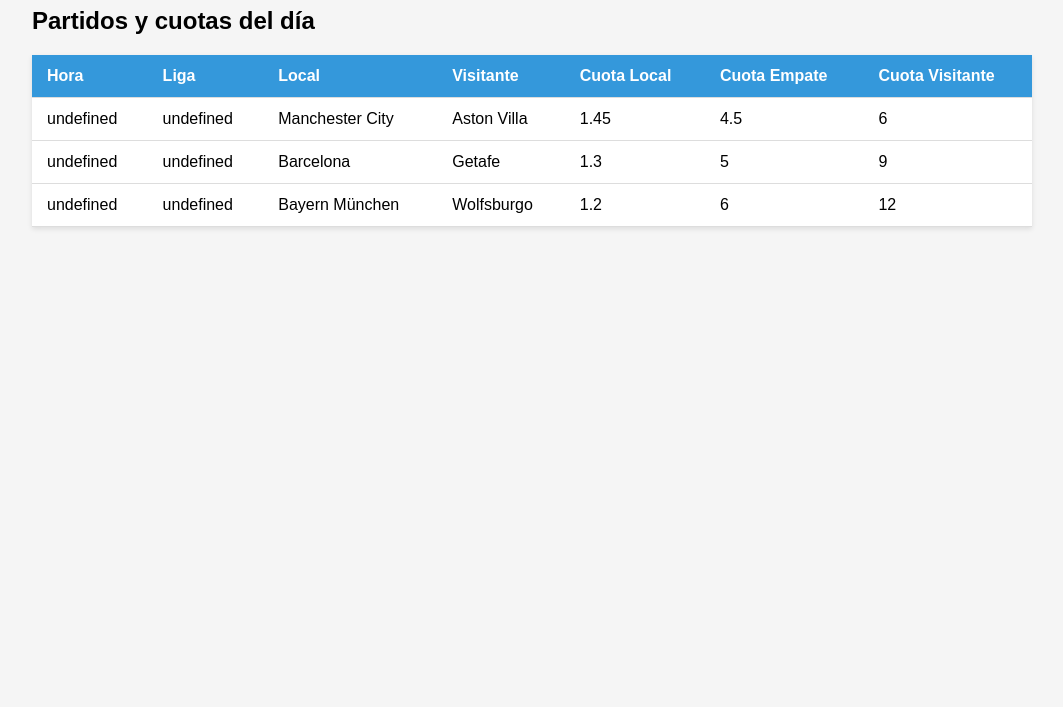
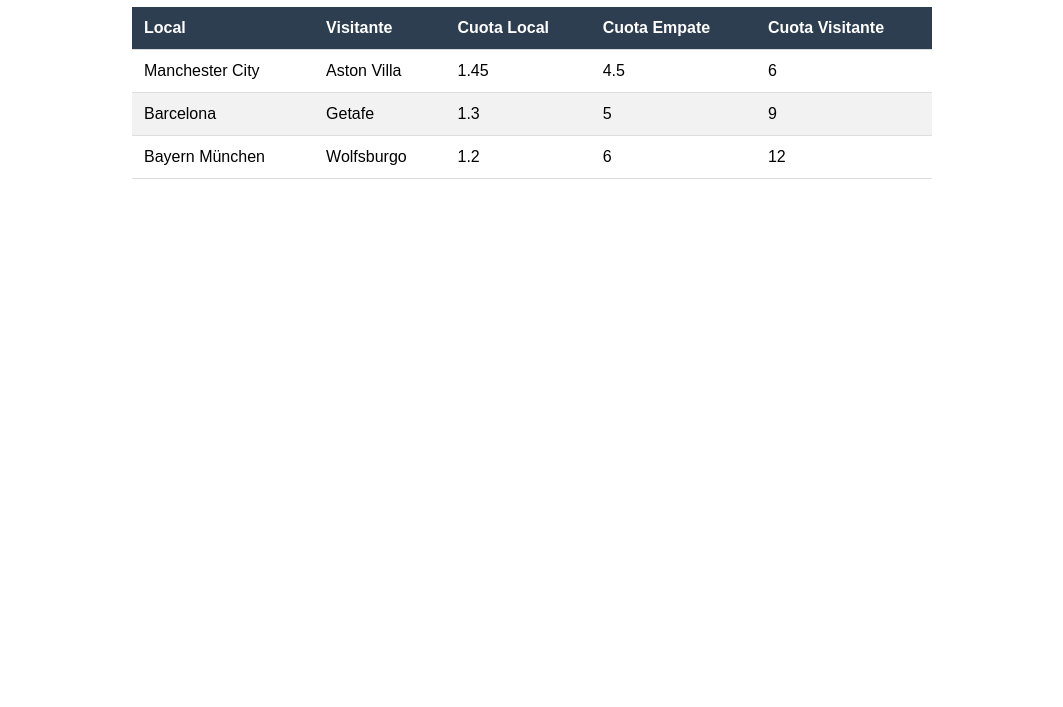
Before and after one commit to daniglez9708/la-jugada-prohibida, a plain HTML site: page index.html in a window 1280 px wide. Shown: the part 93-800 px from the top of the page, without its empty margins (108-1171 px from the left). Drawn offline with Linux system fonts and the light colour scheme.

Commit message:
prueba futbol

```diff
--- a/index.html
+++ b/index.html
@@ -2,51 +2,20 @@
 <html lang="es">
 <head>
     <meta charset="UTF-8">
-    <meta name="viewport" content="width=device-width, initial-scale=1.0">
     <title>La Jugada Prohibida</title>
     <style>
-        body {
-            font-family: Arial, sans-serif;
-            max-width: 1000px;
-            margin: 0 auto;
-            padding: 20px;
-            background-color: #f5f5f5;
-        }
-        h1 {
-            color: #2c3e50;
-            text-align: center;
-        }
-        table {
-            width: 100%;
-            border-collapse: collapse;
-            margin-top: 20px;
-            background: white;
-            box-shadow: 0 2px 5px rgba(0,0,0,0.1);
-        }
-        th, td {
-            padding: 12px 15px;
-            text-align: left;
-            border-bottom: 1px solid #ddd;
-        }
-        th {
-            background-color: #3498db;
-            color: white;
-            font-weight: bold;
-        }
-        tr:hover {
-            background-color: #f9f9f9;
-        }
+        body { font-family: Arial; max-width: 800px; margin: 0 auto; padding: 20px; }
+        table { width: 100%; border-collapse: collapse; margin-top: 20px; }
+        th, td { padding: 12px; text-align: left; border-bottom: 1px solid #ddd; }
+        th { background-color: #2c3e50; color: white; }
+        tr:nth-child(even) { background-color: #f2f2f2; }
     </style>
 </head>
 <body>
-    <h1>La Jugada Prohibida</h1>
-    <h2>Partidos y cuotas del día</h2>
-
-    <table id="partidos">
+    <h1>Partidos y cuotas del día</h1>
+    <table id="tabla-partidos">
         <thead>
             <tr>
-                <th>Hora</th>
-                <th>Liga</th>
                 <th>Local</th>
                 <th>Visitante</th>
                 <th>Cuota Local</th>
@@ -54,47 +23,26 @@
                 <th>Cuota Visitante</th>
             </tr>
         </thead>
-        <tbody>
-            <!-- Los datos se cargarán aquí -->
-        </tbody>
+        <tbody></tbody>
     </table>
 
     <script>
-        document.addEventListener('DOMContentLoaded', function() {
-            fetch('data.json')
-                .then(response => {
-                    if (!response.ok) {
-                        throw new Error('Error al cargar los datos');
-                    }
-                    return response.json();
-                })
-                .then(data => {
-                    const tableBody = document.querySelector('#partidos tbody');
-                    data.partidos.forEach(partido => {
-                        const row = document.createElement('tr');
-                        row.innerHTML = `
-                            <td>${partido.hora}</td>
-                            <td>${partido.liga}</td>
+        fetch('data.json')
+            .then(response => response.json())
+            .then(data => {
+                const tbody = document.querySelector('#tabla-partidos tbody');
+                data.partidos.forEach(partido => {
+                    tbody.innerHTML += `
+                        <tr>
                             <td>${partido.local}</td>
                             <td>${partido.visitante}</td>
                             <td>${partido.cuota_local}</td>
                             <td>${partido.cuota_empate}</td>
                             <td>${partido.cuota_visitante}</td>
-                        `;
-                        tableBody.appendChild(row);
-                    });
-                })
-                .catch(error => {
-                    console.error('Error:', error);
-                    document.querySelector('#partidos tbody').innerHTML = `
-                        <tr>
-                            <td colspan="7" style="color: red; text-align: center;">
-                                Error al cargar los datos. Recarga la página.
-                            </td>
                         </tr>
                     `;
                 });
-        });
+            });
     </script>
 </body>
 </html>
```
